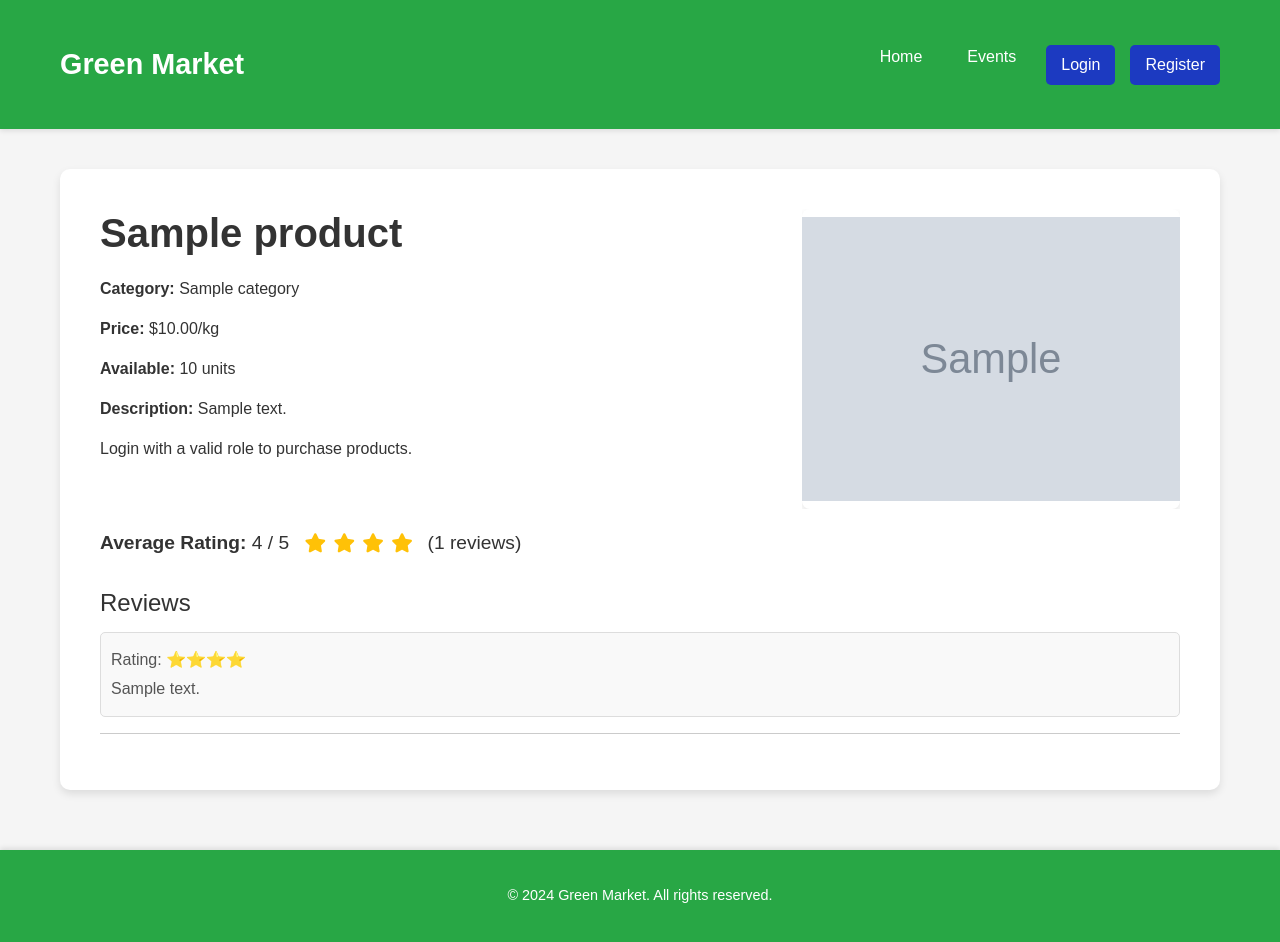
After one commit to finler6/The_Green_Market, a PHP site: page /farm_market/frontend/product.php?id=1 in a window 1280 px wide. The commit adds this page. Run offline with PHP 8.4, Linux system fonts and the light colour scheme; tables that the repository leaves empty or names only in its code hold one stand-in row (values such as "Sample post").

Commit message:
Product page released

```diff
--- a/backend/db.php
+++ b/backend/db.php
@@ -3,7 +3,7 @@ $host = 'localhost';
 $port = '3307';
 $dbname = 'farm_market';
 $user = 'root';
-$password = 'root123';
+$password = '';
 
 try {
     $pdo = new PDO("mysql:host=$host;port=$port;dbname=$dbname;charset=utf8", $user, $password);
--- /dev/null
+++ b/frontend/product.php
@@ -0,0 +1,136 @@
+<?php
+session_start();
+require '../backend/db.php';
+
+$product_id = isset($_GET['id']) ? (int)$_GET['id'] : null;
+
+if (!$product_id) {
+    header('Location: index.php');
+    exit;
+}
+
+// Запрос информации о продукте
+$query = "SELECT Products.id, Products.name, Categories.name AS category, Products.price, Products.quantity, Products.description
+          FROM Products
+          JOIN Categories ON Products.category_id = Categories.id
+          WHERE Products.id = :product_id";
+$stmt = $pdo->prepare($query);
+$stmt->execute(['product_id' => $product_id]);
+$product = $stmt->fetch(PDO::FETCH_ASSOC);
+
+if (!$product) {
+    echo "Product not found!";
+    exit;
+}
+
+// Запрос изображений продукта
+$images_query = "SELECT image_path FROM ProductImages WHERE product_id = :product_id";
+$images_stmt = $pdo->prepare($images_query);
+$images_stmt->execute(['product_id' => $product_id]);
+$product_images = $images_stmt->fetchAll(PDO::FETCH_ASSOC);
+
+// Запрос отзывов и средней оценки
+$reviews_query = "SELECT AVG(rating) AS average_rating, COUNT(*) AS review_count
+                  FROM Reviews
+                  WHERE product_id = :product_id";
+$reviews_stmt = $pdo->prepare($reviews_query);
+$reviews_stmt->execute(['product_id' => $product_id]);
+$reviews_summary = $reviews_stmt->fetch(PDO::FETCH_ASSOC);
+
+$average_rating = $reviews_summary['average_rating'] ? round($reviews_summary['average_rating'], 1) : 0;
+$review_count = $reviews_summary['review_count'];
+
+// Получение отзывов
+$all_reviews_query = "SELECT Reviews.rating, Reviews.comment
+                      FROM Reviews
+                      WHERE product_id = :product_id
+                      ORDER BY Reviews.id DESC";
+
+$all_reviews_stmt = $pdo->prepare($all_reviews_query);
+$all_reviews_stmt->execute(['product_id' => $product_id]);
+$reviews = $all_reviews_stmt->fetchAll(PDO::FETCH_ASSOC);
+
+// Генерация контента страницы
+$title = htmlspecialchars($product['name']);
+ob_start();
+?>
+
+<div class="product-details">
+    <div class="product-info">
+        <h1 class="product-title"><?= htmlspecialchars($product['name']) ?></h1>
+        <p><strong>Category:</strong> <?= htmlspecialchars($product['category']) ?></p>
+        <p><strong>Price:</strong> $<?= number_format($product['price'], 2) ?>/kg</p>
+        <p><strong>Available:</strong> <?= htmlspecialchars($product['quantity']) ?> units</p>
+        <p><strong>Description:</strong> <?= nl2br(htmlspecialchars($product['description'])) ?></p>
+
+        <?php
+        $allowed_roles = ['customer', 'manager', 'admin']; // Разрешённые роли
+
+        if ($product['quantity'] > 0 && isset($_SESSION['user_role']) && in_array($_SESSION['user_role'], $allowed_roles)): ?>
+            <form method="POST" action="add_to_cart.php">
+                <input type="hidden" name="product_id" value="<?= $product['id'] ?>">
+                <button type="submit" class="btn btn-success">Add to Cart</button>
+            </form>
+        <?php elseif ($product['quantity'] <= 0): ?>
+            <p class="text-danger">Out of stock</p>
+        <?php else: ?>
+            <p>Login with a valid role to purchase products.</p>
+        <?php endif; ?>
+    </div>
+
+    <div class="product-gallery">
+        <div class="gallery-container">
+            <button class="gallery-prev">&#10094;</button>
+            <div class="gallery-images">
+                <?php if (!empty($product_images)): ?>
+                    <?php foreach ($product_images as $image): ?>
+                        <img src="../<?= htmlspecialchars($image['image_path']) ?>" alt="Product Image">
+                    <?php endforeach; ?>
+                <?php else: ?>
+                    <img src="../images/placeholder.png" alt="No Image Available" class="placeholder-image">
+                <?php endif; ?>
+            </div>
+            <button class="gallery-next">&#10095;</button>
+        </div>
+    </div>
+</div>
+
+<!-- Отображение рейтинга и числа отзывов -->
+<div class="product-rating">
+    <p>
+        <strong>Average Rating:</strong> <?= $average_rating ?> / 5
+        <span class="stars">
+            <?php for ($i = 1; $i <= 5; $i++): ?>
+                <?php if ($i <= floor($average_rating)): ?>
+                    <i class="fa fa-star"></i> <!-- Полная звезда -->
+                <?php elseif ($i - $average_rating <= 0.5): ?>
+                    <i class="fa fa-star-half-alt"></i> <!-- Половина звезды -->
+                <?php else: ?>
+                    <i class="fa fa-star-o"></i> <!-- Пустая звезда -->
+                <?php endif; ?>
+            <?php endfor; ?>
+        </span>
+        (<?= $review_count ?> reviews)
+    </p>
+</div>
+
+<!-- Список отзывов -->
+<div class="product-reviews">
+    <h2>Reviews</h2>
+    <?php if ($reviews): ?>
+        <?php foreach ($reviews as $review): ?>
+            <div class="review">
+                <p>Rating: <?= str_repeat('⭐', (int)$review['rating']) ?></p>
+                <p><?= nl2br(htmlspecialchars($review['comment'])) ?></p>
+            </div>
+            <hr>
+        <?php endforeach; ?>
+    <?php else: ?>
+        <p>No reviews yet. Be the first to leave a review!</p>
+    <?php endif; ?>
+</div>
+
+<?php
+$content = ob_get_clean();
+require '../interface/templates/layout.php';
+?>
--- a/interface/css/styles.css
+++ b/interface/css/styles.css
@@ -210,6 +210,16 @@ body {
     font-size: 1rem;
 }
 
+.product-card a {
+    text-decoration: none; /* Убираем подчеркивание */
+    color: inherit; /* Наследуем цвет от родителя */
+}
+
+.product-card a:hover {
+    text-decoration: none; /* Подчеркивание при наведении (опционально) */
+    color: inherit; /* Более насыщенный цвет при наведении */
+}
+
 .product-card .btn-add-to-cart {
     background-color: #28a745;
     color: #fff;
@@ -229,6 +239,135 @@ body {
     background-color: #ccc;
     cursor: not-allowed;
 }
+
+.product-title {
+    font-size: 2.5rem; /* Размер шрифта названия */
+    font-weight: bold;
+    margin-bottom: 20px; /* Отступ снизу */
+    color: #333; /* Цвет текста */
+}
+
+.product-details {
+    display: flex;
+    justify-content: space-between; /* Пространство между элементами */
+    align-items: flex-start; /* Выровнять по верхнему краю */
+    gap: 20px; /* Расстояние между блоками */
+}
+
+.product-info {
+    flex: 1; /* Растягивается, чтобы занять доступное пространство */
+    max-width: 60%; /* Максимальная ширина для текста */
+}
+
+.product-gallery {
+    flex: 1; /* Галерея занимает равное пространство */
+    max-width: 35%; /* Устанавливаем ширину галереи */
+    text-align: center; /* Центрируем элементы галереи */
+}
+
+.gallery-container {
+    position: relative;
+    width: 100%;
+    max-width: 500px; /* Максимальная ширина галереи */
+    height: 300px; /* Фиксированная высота галереи */
+    overflow: hidden; /* Скрываем лишние изображения */
+    text-align: center;
+}
+
+.gallery-images {
+    display: flex;
+    flex-wrap: nowrap; /* Изображения располагаются в одну линию */
+    transition: transform 0.5s ease-in-out; /* Плавное переключение */
+    height: 100%;
+    width: 100%; /* Начальная ширина (будет изменена JavaScript'ом) */
+}
+
+.gallery-images img {
+    flex-shrink: 0;
+    width: 100%; /* Каждое изображение занимает всю ширину видимого контейнера */
+    height: 100%; /* Масштабируем по высоте контейнера */
+    object-fit: contain; /* Сохраняем пропорции */
+    border-radius: 8px; /* Скругление углов */
+    box-shadow: 0 4px 8px rgba(0, 0, 0, 0.1);
+}
+
+.placeholder-image {
+    width: 100%;
+    height: 100%;
+    object-fit: contain; /* Плейсхолдер сохраняет пропорции */
+}
+
+
+.gallery-prev,
+.gallery-next {
+    position: absolute;
+    top: 50%;
+    transform: translateY(-50%);
+    background-color: rgba(0, 0, 0, 0.5);
+    color: white;
+    border: none;
+    font-size: 2rem;
+    padding: 10px;
+    cursor: pointer;
+    z-index: 10;
+}
+
+.gallery-prev {
+    left: 10px;
+}
+
+.gallery-next {
+    right: 10px;
+}
+
+
+.gallery-prev {
+    left: 10px;
+}
+
+.gallery-next {
+    right: 10px;
+}
+
+
+.product-rating {
+    margin-top: 20px;
+    font-size: 1.2rem;
+    color: #333;
+}
+
+.product-reviews {
+    margin-top: 30px;
+}
+
+.product-reviews h2 {
+    font-size: 1.5rem;
+    margin-bottom: 15px;
+    color: #333;
+}
+
+.review {
+    padding: 10px;
+    background-color: #f9f9f9;
+    border: 1px solid #ddd;
+    border-radius: 5px;
+    margin-bottom: 15px;
+}
+
+.review p {
+    margin: 5px 0;
+    color: #555;
+}
+
+.review strong {
+    color: #333;
+}
+
+.review hr {
+    border: none;
+    border-top: 1px solid #ddd;
+}
+
 
 .modal-content {
     border-radius: 10px;
@@ -325,6 +464,20 @@ body {
     padding-top: 10px;
 }
 
+.product-rating .stars {
+    color: #ffc107; /* Желтый цвет для звезд */
+    font-size: 1.2rem; /* Размер звезд */
+    margin-left: 10px; /* Отступ от текста */
+    vertical-align: middle;
+}
+
+.product-rating .stars .fa-star,
+.product-rating .stars .fa-star-half-alt,
+.product-rating .stars .fa-star-o {
+    margin-right: 2px; /* Расстояние между звездами */
+}
+
+
 .rating-stars {
     display: flex;
     gap: 5px;
--- a/interface/js/script.js
+++ b/interface/js/script.js
@@ -1,5 +1,7 @@
 document.addEventListener('DOMContentLoaded', () => {
+    // Код для управления звёздочками рейтинга
     const reviewModal = document.getElementById('reviewModal');
+    if (reviewModal) {
         const reviewForm = reviewModal.querySelector('form');
         const ratingStars = document.querySelectorAll('.rating-stars .fa-star');
         const ratingInput = document.getElementById('rating');
@@ -51,4 +53,47 @@ document.addEventListener('DOMContentLoaded', () => {
                 alert("Please select a rating by clicking on the stars.");
             }
         });
+    }
+
+    const galleryImagesContainer = document.querySelector('.gallery-images');
+    const galleryImages = galleryImagesContainer ? galleryImagesContainer.querySelectorAll('img') : [];
+    const prevButton = document.querySelector('.gallery-prev');
+    const nextButton = document.querySelector('.gallery-next');
+    let currentImageIndex = 0;
+
+    if (galleryImages.length > 1) {
+        // Устанавливаем ширину контейнера для всех изображений
+        galleryImagesContainer.style.width = `${galleryImages.length * 100}%`;
+
+        // Каждое изображение занимает 100% ширины контейнера
+        galleryImages.forEach(img => {
+            img.style.width = `${100 / galleryImages.length}%`;
+            img.style.flexShrink = "0";
         });
+
+        // Обновляем отображение активного изображения
+        function updateGallery() {
+            const offset = -currentImageIndex * (100 / galleryImages.length); // Рассчитываем сдвиг
+            galleryImagesContainer.style.transform = `translateX(${offset}%)`;
+        }
+
+        // Переход к предыдущему изображению
+        prevButton.addEventListener('click', () => {
+            currentImageIndex = (currentImageIndex - 1 + galleryImages.length) % galleryImages.length;
+            updateGallery();
+        });
+
+        // Переход к следующему изображению
+        nextButton.addEventListener('click', () => {
+            currentImageIndex = (currentImageIndex + 1) % galleryImages.length;
+            updateGallery();
+        });
+
+        // Инициализация галереи
+        updateGallery();
+    } else {
+        // Если только одно изображение, скрываем кнопки
+        if (prevButton) prevButton.style.display = 'none';
+        if (nextButton) nextButton.style.display = 'none';
+    }
+});
```
Also changed, not shown: frontend/index.php (+10 -4 lines), database/.htaccess (deleted), images/placeholder.jpg (added), images/placeholder.png (added), images/placeholder2.jpg (added), images/placeholder3.jpg (added). Lines whose indentation alone changed are shown as unchanged.
